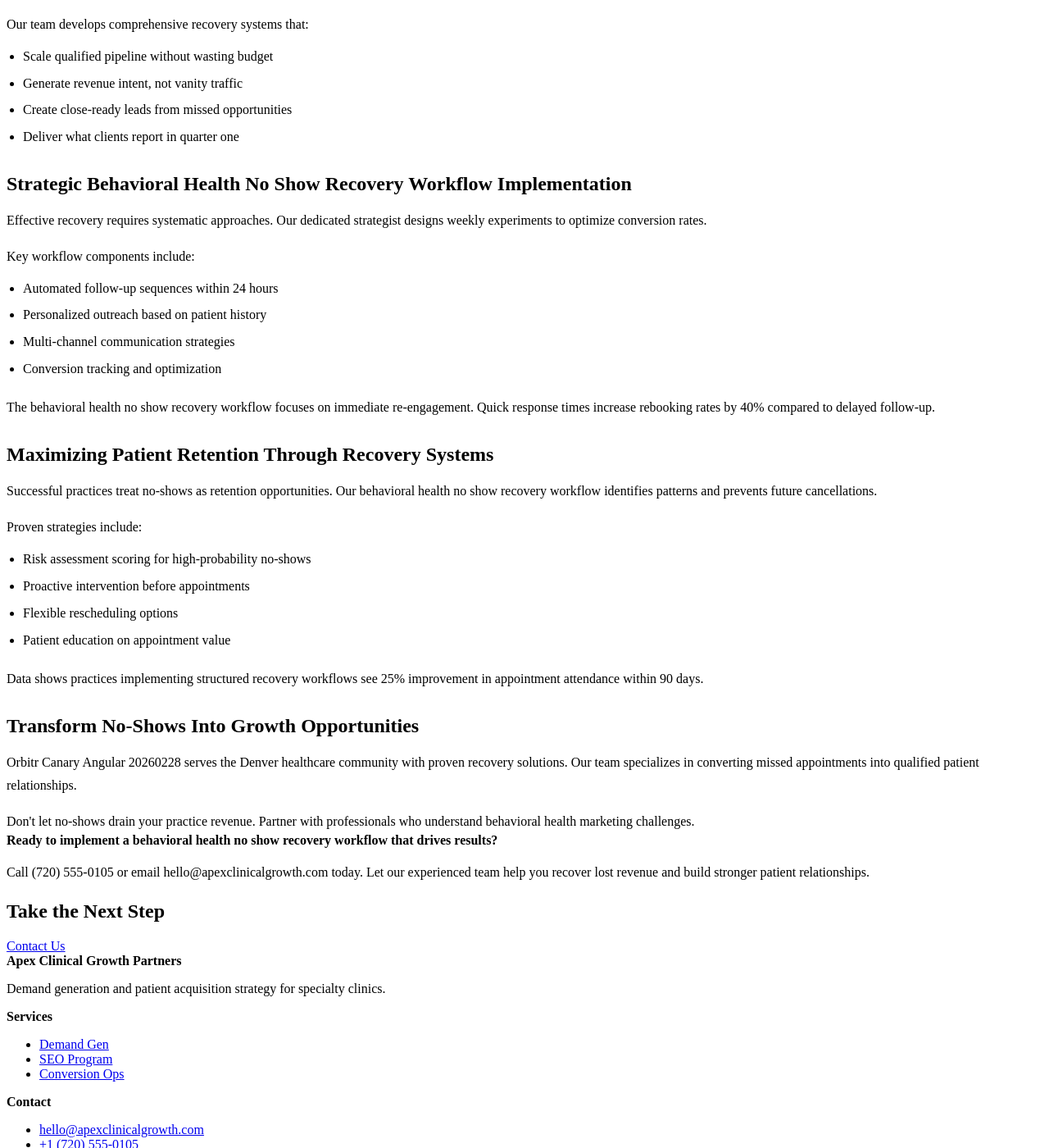
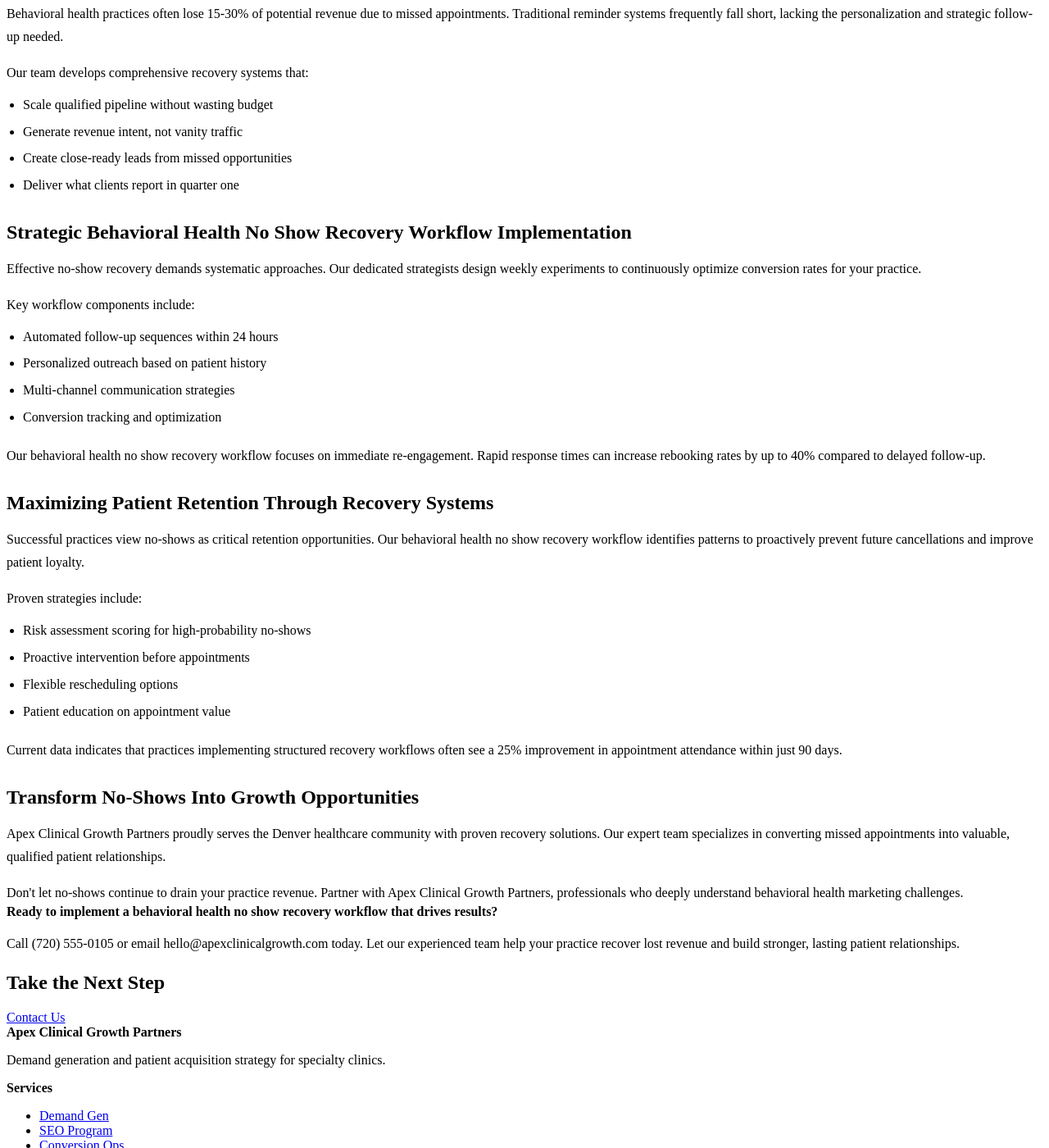
Before and after one commit to prjctlphbt/orbitr-canary-angular-20260228, a Jekyll site: the page angular-behavioral-noshow-20260228144655.html, which Jekyll copies as it is, in a window 1280 px wide and 1400 px high, scrolled down 333 px. Shown: the whole window at 82% size. Built offline with Jekyll 4.4.1, drawn with Linux system fonts in a browser that asks for light colours; some of the changed text lies outside the part shown.

Commit message:
Refresh and update content: angular-behavioral-noshow-20260228144655.html

```diff
--- a/angular-behavioral-noshow-20260228144655.html
+++ b/angular-behavioral-noshow-20260228144655.html
@@ -110,10 +108,10 @@ Characte" name="description"/>
 </section>
 <section class="landing-content">
 <div class="container orbitr-generated-content">
-<h1>Behavioral Health No Show Recovery Workflow Solutions</h1>
-<p>Missed appointments cost behavioral health practices thousands in lost revenue each month. A strategic behavioral health no show recovery workflow transforms these challenges into growth opportunities. Orbitr Canary Angular 20260228 helps Denver practices convert missed appointments into qualified leads.</p>
+<h2>Transforming Missed Appointments into Growth for 2026</h2>
+<p>Missed appointments cost behavioral health practices thousands in lost revenue each month. A strategic behavioral health no show recovery workflow transforms these challenges into growth opportunities. Apex Clinical Growth Partners helps practices convert missed appointments into qualified leads in 2026.</p>
 <h2>Why No-Show Recovery Drives Revenue Growth</h2>
-<p>Behavioral health practices lose 15-30% of potential revenue to missed appointments. Traditional reminder systems fail because they lack personalization and follow-up strategies.</p>
+<p>Behavioral health practices often lose 15-30% of potential revenue due to missed appointments. Traditional reminder systems frequently fall short, lacking the personalization and strategic follow-up needed.</p>
 <p>Our team develops comprehensive recovery systems that:</p>
 <ul>
 <li>Scale qualified pipeline without wasting budget</li>
@@ -122,7 +120,7 @@ Characte" name="description"/>
 <li>Deliver what clients report in quarter one</li>
 </ul>
 <h2>Strategic Behavioral Health No Show Recovery Workflow Implementation</h2>
-<p>Effective recovery requires systematic approaches. Our dedicated strategist designs weekly experiments to optimize conversion rates.</p>
+<p>Effective no-show recovery demands systematic approaches. Our dedicated strategists design weekly experiments to continuously optimize conversion rates for your practice.</p>
 <p>Key workflow components include:</p>
 <ul>
 <li>Automated follow-up sequences within 24 hours</li>
@@ -130,9 +128,9 @@ Characte" name="description"/>
 <li>Multi-channel communication strategies</li>
 <li>Conversion tracking and optimization</li>
 </ul>
-<p>The behavioral health no show recovery workflow focuses on immediate re-engagement. Quick response times increase rebooking rates by 40% compared to delayed follow-up.</p>
+<p>Our behavioral health no show recovery workflow focuses on immediate re-engagement. Rapid response times can increase rebooking rates by up to 40% compared to delayed follow-up.</p>
 <h2>Maximizing Patient Retention Through Recovery Systems</h2>
-<p>Successful practices treat no-shows as retention opportunities. Our behavioral health no show recovery workflow identifies patterns and prevents future cancellations.</p>
+<p>Successful practices view no-shows as critical retention opportunities. Our behavioral health no show recovery workflow identifies patterns to proactively prevent future cancellations and improve patient loyalty.</p>
 <p>Proven strategies include:</p>
 <ul>
 <li>Risk assessment scoring for high-probability no-shows</li>
@@ -140,12 +138,12 @@ Characte" name="description"/>
 <li>Flexible rescheduling options</li>
 <li>Patient education on appointment value</li>
 </ul>
-<p>Data shows practices implementing structured recovery workflows see 25% improvement in appointment attendance within 90 days.</p>
+<p>Current data indicates that practices implementing structured recovery workflows often see a 25% improvement in appointment attendance within just 90 days.</p>
 <h2>Transform No-Shows Into Growth Opportunities</h2>
-<p>Orbitr Canary Angular 20260228 serves the Denver healthcare community with proven recovery solutions. Our team specializes in converting missed appointments into qualified patient relationships.</p>
-<p>Don't let no-shows drain your practice revenue. Partner with professionals who understand behavioral health marketing challenges.</p>
+<p>Apex Clinical Growth Partners proudly serves the Denver healthcare community with proven recovery solutions. Our expert team specializes in converting missed appointments into valuable, qualified patient relationships.</p>
+<p>Don't let no-shows continue to drain your practice revenue. Partner with Apex Clinical Growth Partners, professionals who deeply understand behavioral health marketing challenges.</p>
 <strong>Ready to implement a behavioral health no show recovery workflow that drives results?</strong>
-<p>Call (720) 555-0105 or email hello@apexclinicalgrowth.com today. Let our experienced team help you recover lost revenue and build stronger patient relationships.</p>
+<p>Call (720) 555-0105 or email hello@apexclinicalgrowth.com today. Let our experienced team help your practice recover lost revenue and build stronger, lasting patient relationships.</p>
 </div>
 </section>
 <section class="landing-cta">
```
Also changed, not shown: other parts of angular-behavioral-noshow-20260228144655.html (+2 -14 lines).
